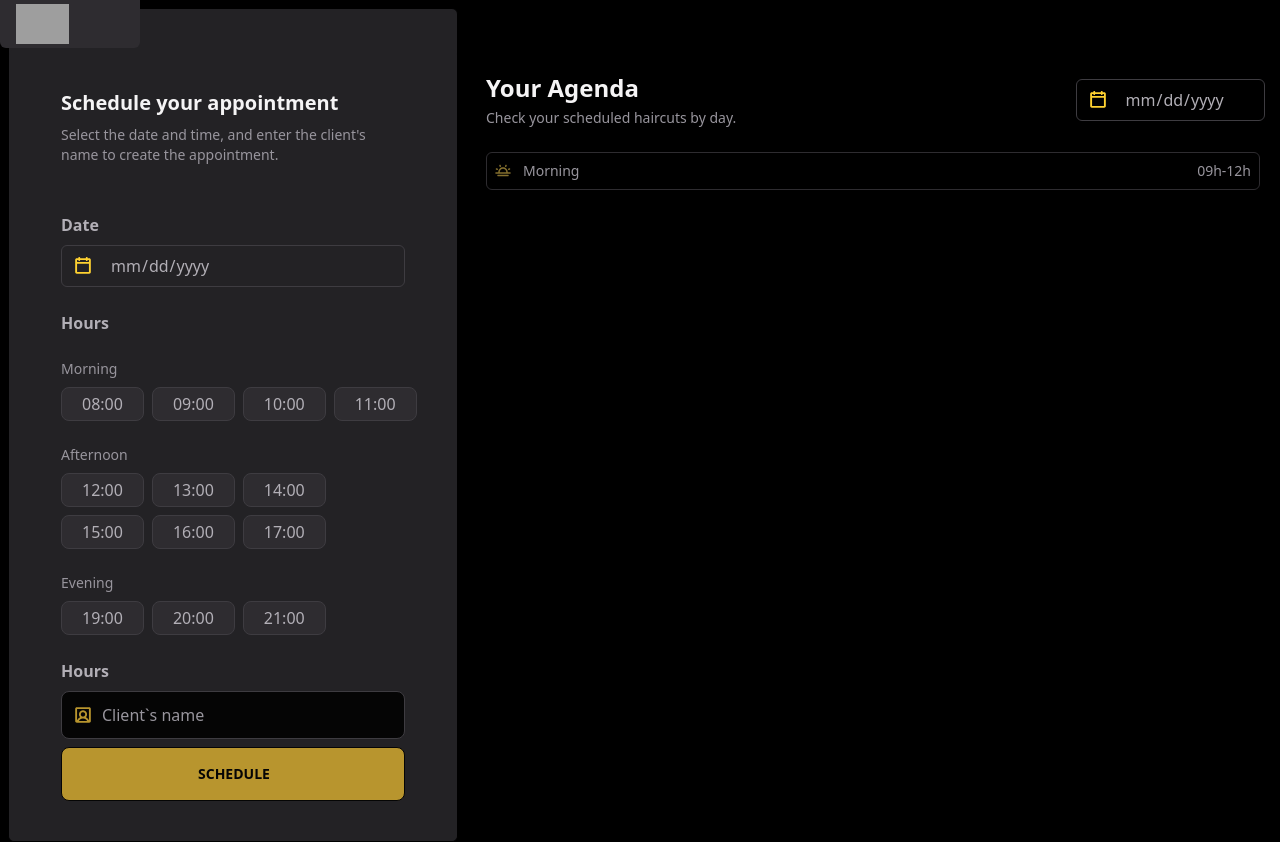
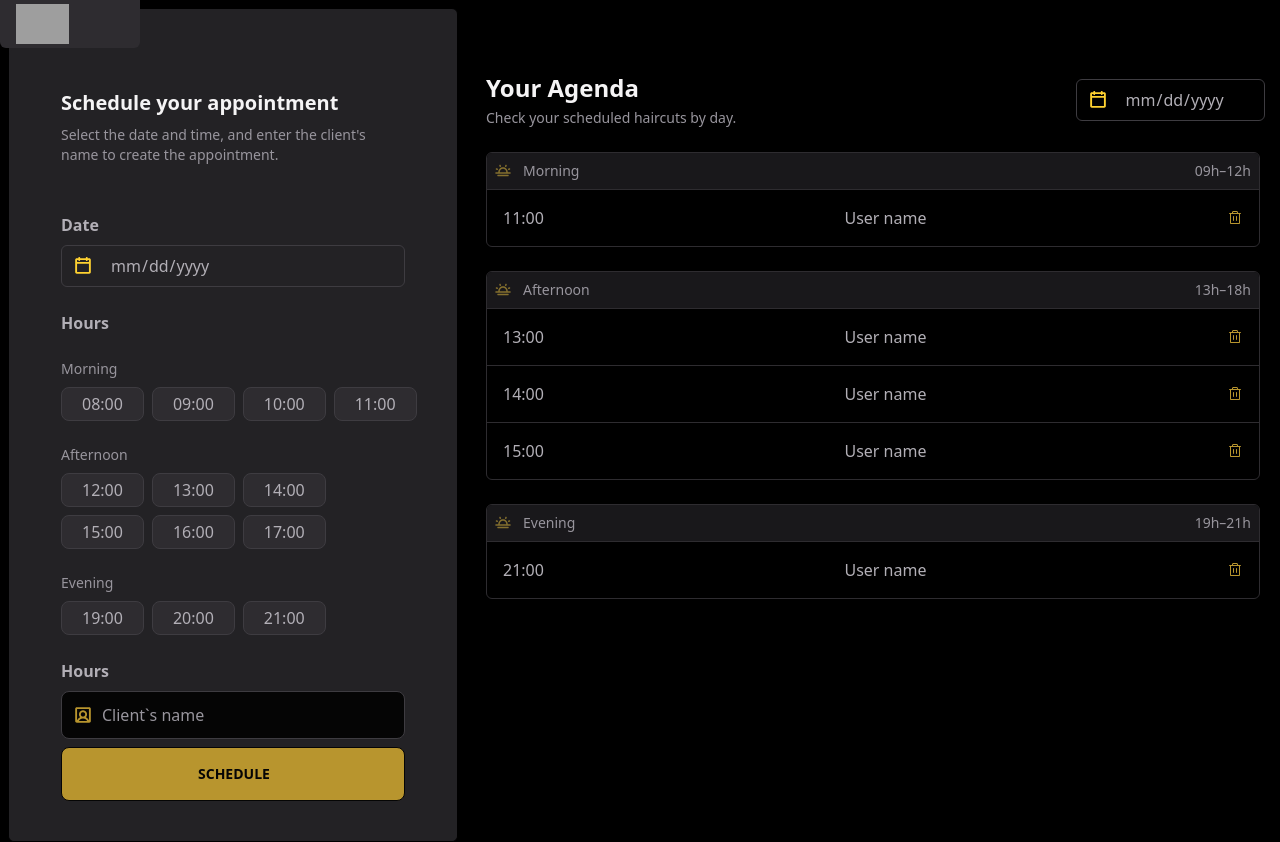
Before and after one commit to jotadagostin/newHairDay, a React (Vite) app in the folder hairday/: page / in a window 1280 px wide. Built offline with nearby package versions, Linux system fonts and the light colour scheme; grey boxes are pictures that could not be loaded.

Commit message:
Update Agenda.tsx

```diff
--- a/hairday/src/core/Agenda.tsx
+++ b/hairday/src/core/Agenda.tsx
@@ -31,6 +31,7 @@
 
 import { AgendaCalendar } from "../components/AgendaCalendar";
 import MorningIcon from "../assets/icons/morning.svg?react";
+import TrashButton from "../components/TrashButton";
 
 export default function Agenda() {
   return (
@@ -48,14 +49,70 @@ export default function Agenda() {
       </div>
 
       {/* Horário da manhã */}
-      <div className="w-full">
-        <div className="flex justify-between items-center border border-gray-600 rounded-md overflow-hidden">
-          <div className="flex items-center gap-3 p-2">
+      <div className="w-full border border-gray-600 rounded-md overflow-hidden">
+        {/* Header */}
+        <div className="flex justify-between items-center p-2 bg-gray-800">
+          <div className="flex items-center gap-3">
             <MorningIcon className="w-4 h-4 fill-(--color-yellow-dark)" />
             <p className="text-gray-300 text-sm">Morning</p>
           </div>
 
-          <p className="text-gray-300 text-sm px-2">09h-12h</p>
+          <p className="text-gray-300 text-sm">09h–12h</p>
+        </div>
+
+        {/* Linha */}
+        <div className="flex justify-between items-center p-4 border-t border-gray-600">
+          <span className="text-gray-200 text-md">11:00</span>
+          <p className="text-gray-200 text-md">User name</p>
+          <TrashButton />
+        </div>
+      </div>
+      {/* Horário da manhã */}
+      <div className="w-full border border-gray-600 rounded-md overflow-hidden">
+        {/* Header */}
+        <div className="flex justify-between items-center p-2 bg-gray-800">
+          <div className="flex items-center gap-3">
+            <MorningIcon className="w-4 h-4 fill-(--color-yellow-dark)" />
+            <p className="text-gray-300 text-sm">Afternoon</p>
+          </div>
+
+          <p className="text-gray-300 text-sm">13h–18h</p>
+        </div>
+
+        {/* Linha */}
+        <div className="flex justify-between items-center p-4 border-t border-gray-600">
+          <span className="text-gray-200 text-md">13:00</span>
+          <p className="text-gray-200 text-md">User name</p>
+          <TrashButton />
+        </div>
+        <div className="flex justify-between items-center p-4 border-t border-gray-600">
+          <span className="text-gray-200 text-md">14:00</span>
+          <p className="text-gray-200 text-md">User name</p>
+          <TrashButton />
+        </div>
+        <div className="flex justify-between items-center p-4 border-t border-gray-600">
+          <span className="text-gray-200 text-md">15:00</span>
+          <p className="text-gray-200 text-md">User name</p>
+          <TrashButton />
+        </div>
+      </div>
+      {/* Horário da manhã */}
+      <div className="w-full border border-gray-600 rounded-md overflow-hidden">
+        {/* Header */}
+        <div className="flex justify-between items-center p-2 bg-gray-800">
+          <div className="flex items-center gap-3">
+            <MorningIcon className="w-4 h-4 fill-(--color-yellow-dark)" />
+            <p className="text-gray-300 text-sm">Evening</p>
+          </div>
+
+          <p className="text-gray-300 text-sm">19h–21h</p>
+        </div>
+
+        {/* Linha */}
+        <div className="flex justify-between items-center p-4 border-t border-gray-600">
+          <span className="text-gray-200 text-md">21:00</span>
+          <p className="text-gray-200 text-md">User name</p>
+          <TrashButton />
         </div>
       </div>
     </div>
```
